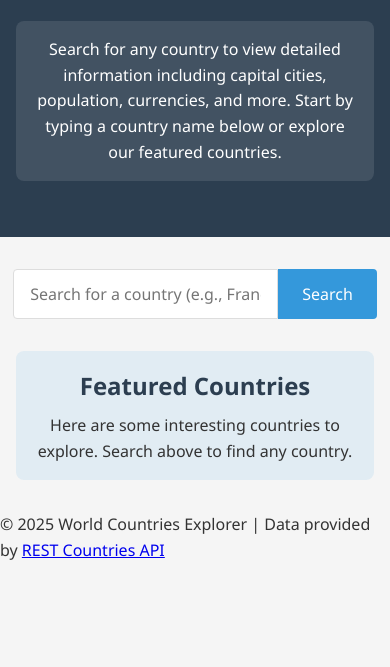
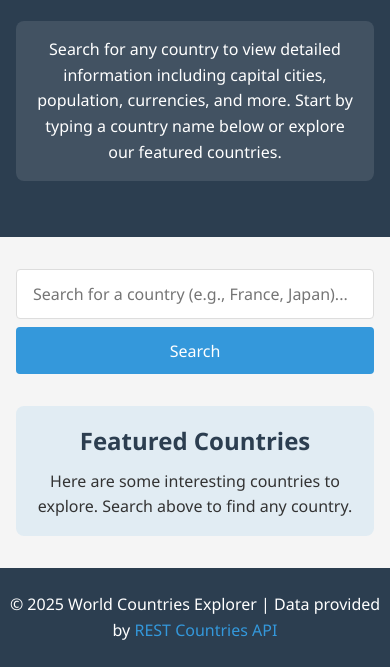
Before and after one commit to anasCSD/Country-Explorer, a plain HTML site: page index.html in a window 390 px wide. Shown: the part 246-913 px from the top of the page. Before the commit the page ends 844 px from the top, so only its background shows below. Drawn offline with Linux system fonts and the light colour scheme.

Commit message:
css update

```diff
--- a/styles.css
+++ b/styles.css
@@ -163,3 +163,49 @@ header h1 {
     font-weight: bold;
     color: #7f8c8d;
 }
+
+footer {
+    background-color: #2c3e50;
+    color: white;
+    text-align: center;
+    padding: 1.5rem 0;
+    margin-top: 2rem;
+}
+
+footer a {
+    color: #3498db;
+    text-decoration: none;
+}
+
+footer a:hover {
+    text-decoration: underline;
+}
+
+.error-message {
+    text-align: center;
+    color: #e74c3c;
+    font-size: 1.2rem;
+    padding: 2rem;
+}
+
+@media (max-width: 600px) {
+    .search-container {
+        flex-direction: column;
+        align-items: center;
+    }
+
+    #countryInput {
+        border-radius: 4px;
+        margin-bottom: 0.5rem;
+        width: 100%;
+    }
+
+    #searchBtn {
+        border-radius: 4px;
+        width: 100%;
+    }
+
+    .country-name {
+        font-size: 1.5rem;
+    }
+}
```
